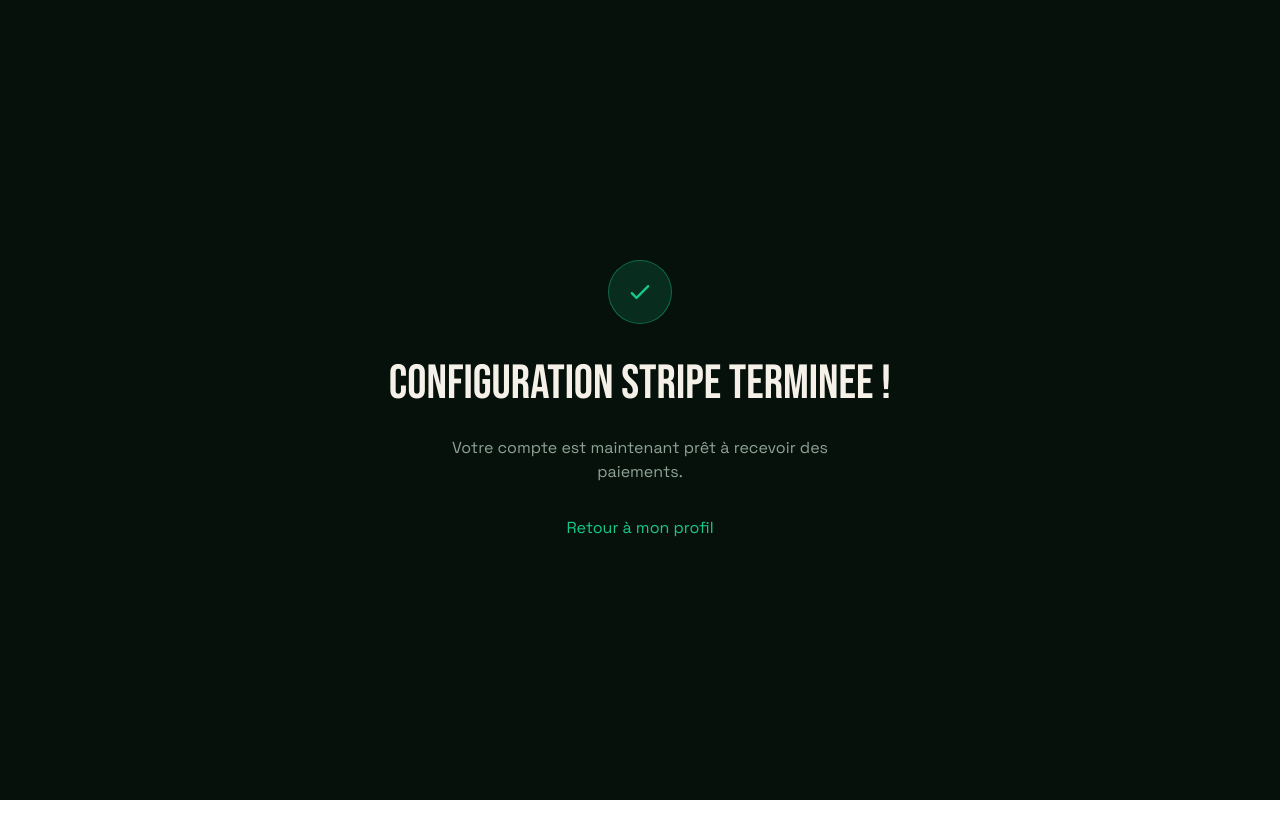
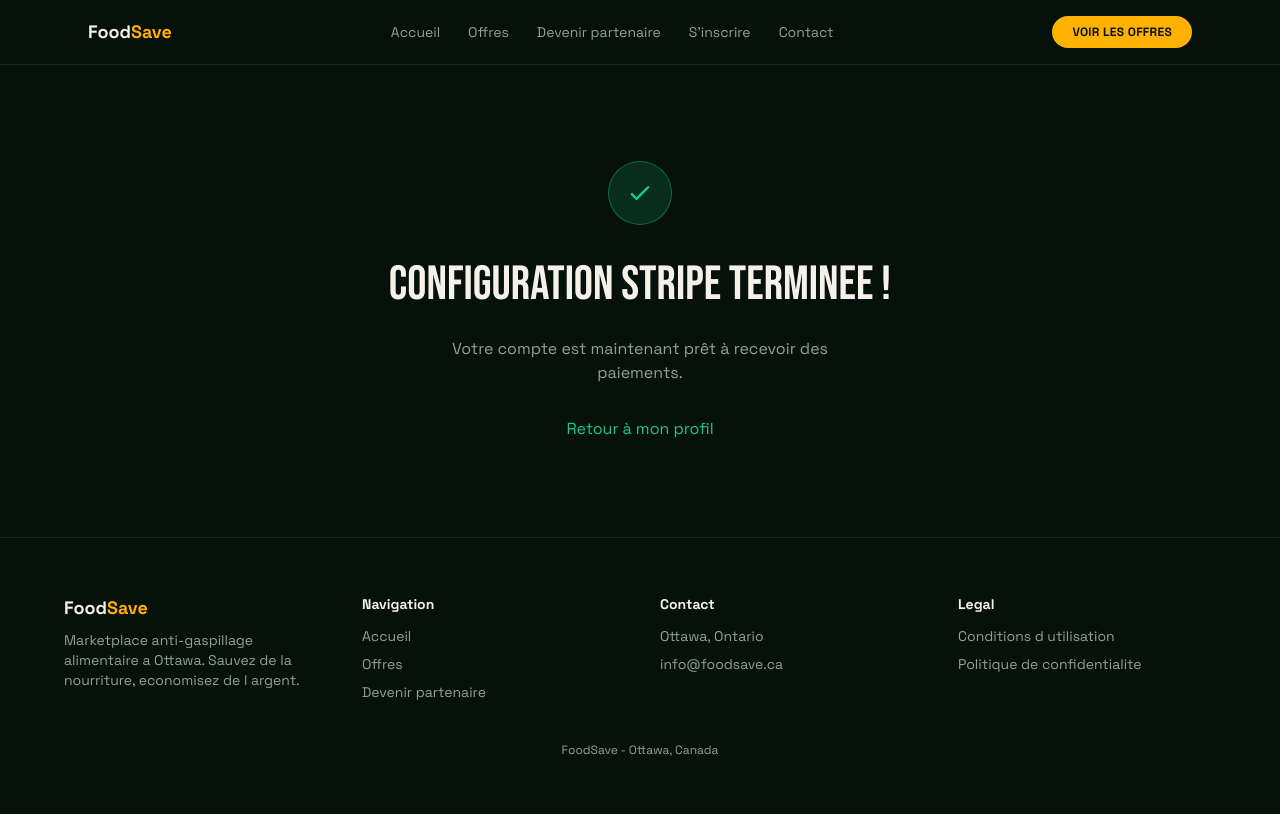
Before and after one commit to bachir23091976/foodsave, a Next.js app in the folder web/: page /merchant/stripe-success in a window 1280 px wide. Built offline with nearby package versions, Linux system fonts and the light colour scheme.

Commit message:
Improve Stripe success page

```diff
--- a/web/app/merchant/stripe-success/page.tsx
+++ b/web/app/merchant/stripe-success/page.tsx
@@ -1,6 +1,9 @@
 "use client";
 
+import Link from "next/link";
 import { Bebas_Neue, Space_Grotesk } from "next/font/google";
+import Navbar from "../../components/Navbar";
+import Footer from "../../components/Footer";
 
 const display = Bebas_Neue({ subsets: ["latin"], weight: "400" });
 const body = Space_Grotesk({ subsets: ["latin"], weight: ["400", "700"] });
@@ -12,7 +15,8 @@
 export default function StripeSuccessPage() {
   return (
     <main className={body.className} style={{ backgroundColor: bg, color: "#F5F1E8", minHeight: "100vh" }}>
-      <div className="flex flex-col items-center justify-center min-h-screen px-6 text-center">
+      <Navbar />
+      <div className="flex flex-col items-center justify-center px-6 py-24 text-center">
         <div
           className="w-16 h-16 rounded-full flex items-center justify-center mb-6"
           style={{ backgroundColor: "rgba(23,201,137,0.15)", border: "1px solid rgba(23,201,137,0.4)" }}
@@ -27,10 +31,11 @@
         <p className="mt-4 max-w-sm" style={{ color: dim }}>
           Votre compte est maintenant prêt à recevoir des paiements.
         </p>
-        <a href="/merchant/profile" className="mt-8" style={{ color: jade }}>
+        <Link href="/merchant/profile" className="mt-8" style={{ color: jade }}>
           Retour à mon profil
-        </a>
+        </Link>
       </div>
+      <Footer />
     </main>
   );
 }
```
